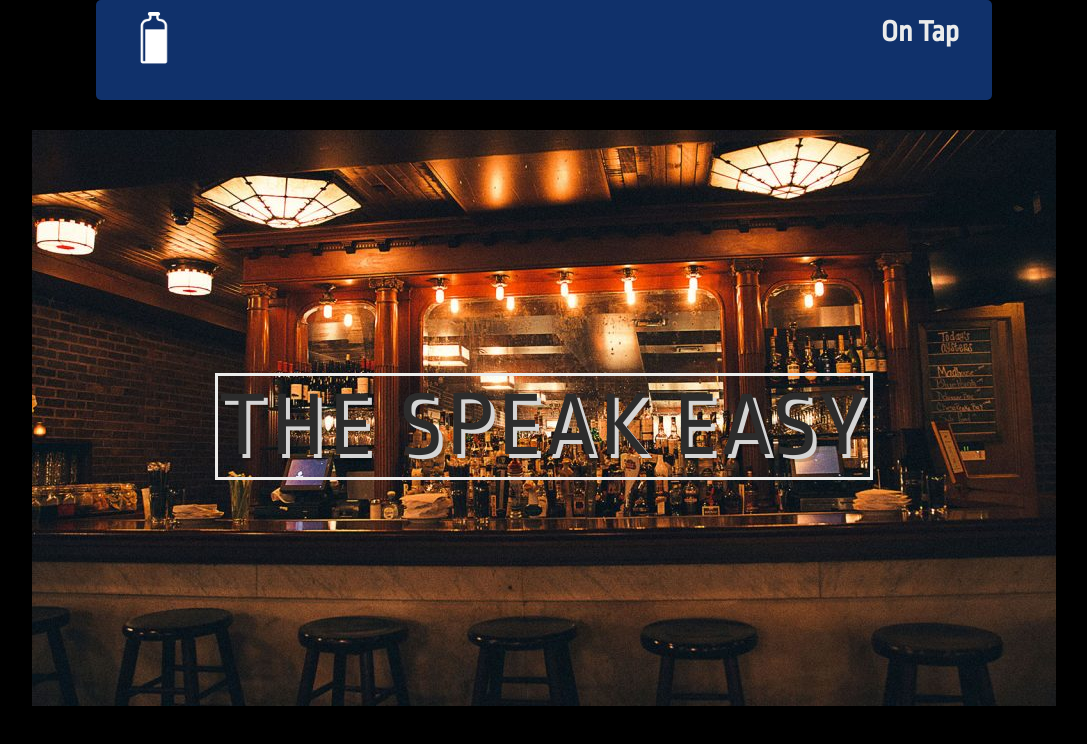
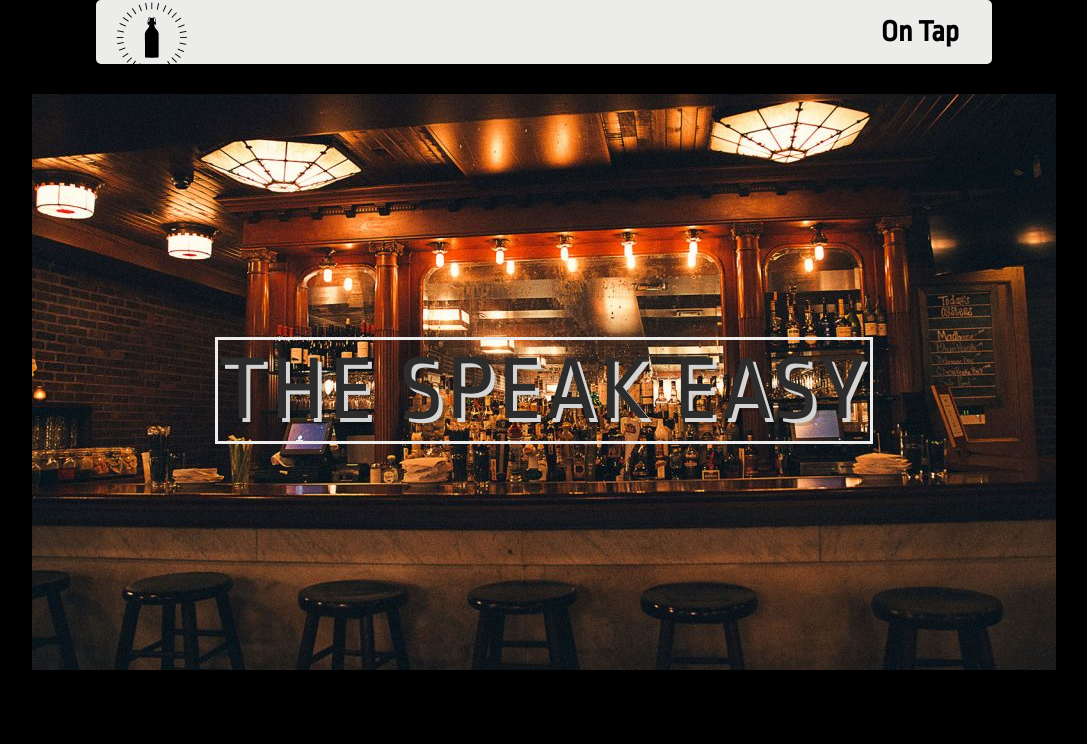
Before and after one commit to m7zaa/speak-easy, a React app: page /Kombucha in a window 1280 px wide. Shown: the top 744 px of the page, without its empty margins (96-1183 px from the left). Built offline with nearby package versions, Linux system fonts and the light colour scheme.

Commit message:
update colors.

```diff
--- a/src/components/Kombucha.jsx
+++ b/src/components/Kombucha.jsx
@@ -20,15 +20,13 @@ function Kombucha(props) {
   };
   var menuStyle = {
     // margin: '5 5 5 5',
-    backgroundColor: '#e25822',
-    color: '#ececeb',
+    backgroundColor: '#ececeb',
+    color: '#e25822',
     borderStyle: 'solid',
     borderWidth: '2px'
   };
   var almostOutStyle = {
-    borderStyle: 'solid',
-    borderColor: 'red',
-    borderWidth: '10px',
+    backgroundColor: '#e25822',
     color: 'black'
   };
   var itemStyle = {
@@ -46,22 +44,21 @@ function Kombucha(props) {
     right: '20px'
   };
   var discountStyle = {
-    color: '#FE0000',
-
+    color: 'black',
     fontWeight: 'bold'
   };
   var midShelfStyle = {
-    color: '#E5D2D2',
+    color: 'black',
     fontWeight: 'bold'
   };
   var topShelfStyle = {
-    color: 'gold',
+    color: '#10316b',
     fontWeight: 'bold'
   };
   var btnStyle = {
     backgroundColor: '#10316b',
     color: '#ececeb'
-  };
+  }
 
   return (
     <div style={pageStyle}>
@@ -83,7 +80,7 @@ function Kombucha(props) {
                   <p style={topShelfStyle}>${props.price}</p>
                 }
                 <p>{props.quantity} pints available</p>
-                <a onClick={handleSellPintClick} style={btnStyle} className="waves-effect btn-small">Sell Pint</a> <a onClick={handleTapKegClick} style={btnStyle} className="waves-effect btn-small">New Keg</a>
+              <a onClick={handleSellPintClick} style={btnStyle} className="waves-effect btn-small">Sell Pint</a> <a onClick={handleTapKegClick} style={btnStyle} className="waves-effect btn-small">New Keg</a>
                 {/* <Link to="/editkombuchaform">Edit</Link> */}
               </div>
             </div>
@@ -106,7 +103,7 @@ function Kombucha(props) {
                   <p style={topShelfStyle}>${props.price}</p>
                 }
                 <p>{props.quantity} pints available</p>
-                <a onClick={handleSellPintClick} style={btnStyle} className="waves-effect btn-small">Sell Pint</a> <a onClick={handleTapKegClick} style={btnStyle} className="waves-effect btn-small">New Keg</a>
+              <a onClick={handleSellPintClick} style={btnStyle} className="waves-effect btn-small">Sell Pint</a> <a onClick={handleTapKegClick} style={btnStyle} className="waves-effect btn-small">New Keg</a>
               </div>
             </div>
           </div>
--- a/src/components/NavBar.jsx
+++ b/src/components/NavBar.jsx
@@ -6,14 +6,15 @@ function NavBar() {
   var navStyle = {
     paddingLeft: '2%',
     paddingRight: '2%',
-    backgroundColor: '#10316b',
+    backgroundColor: '#ececeb',
+
     fontFamily: 'Ropa Sans, sans - serif',
     fontWeight: 'bold',
     borderRadius: '5px',
     width: '100%',
-    height: '100px',
+    height: '80',
     marginBottom: '30px',
-    color: '#ececeb'
+    color: '#10316b'
   };
 
   var bottleStyle = {
@@ -22,7 +23,7 @@ function NavBar() {
 
   var textStyle = {
     fontSize: '30px',
-    color: '#ececeb'
+    color: 'black'
   };
 
   return (
```
Also changed, not shown: src/Assets/Img/bottle.png.
